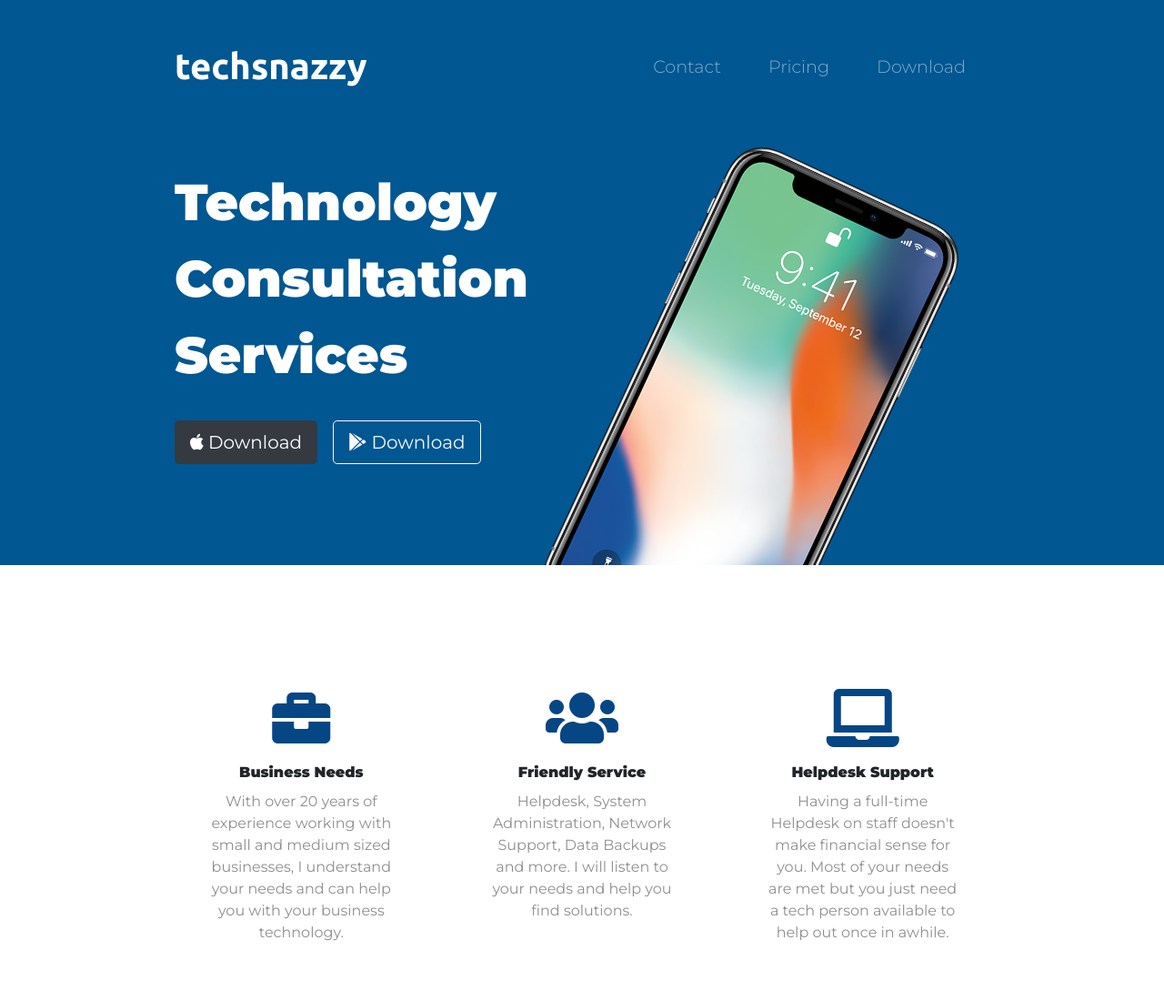
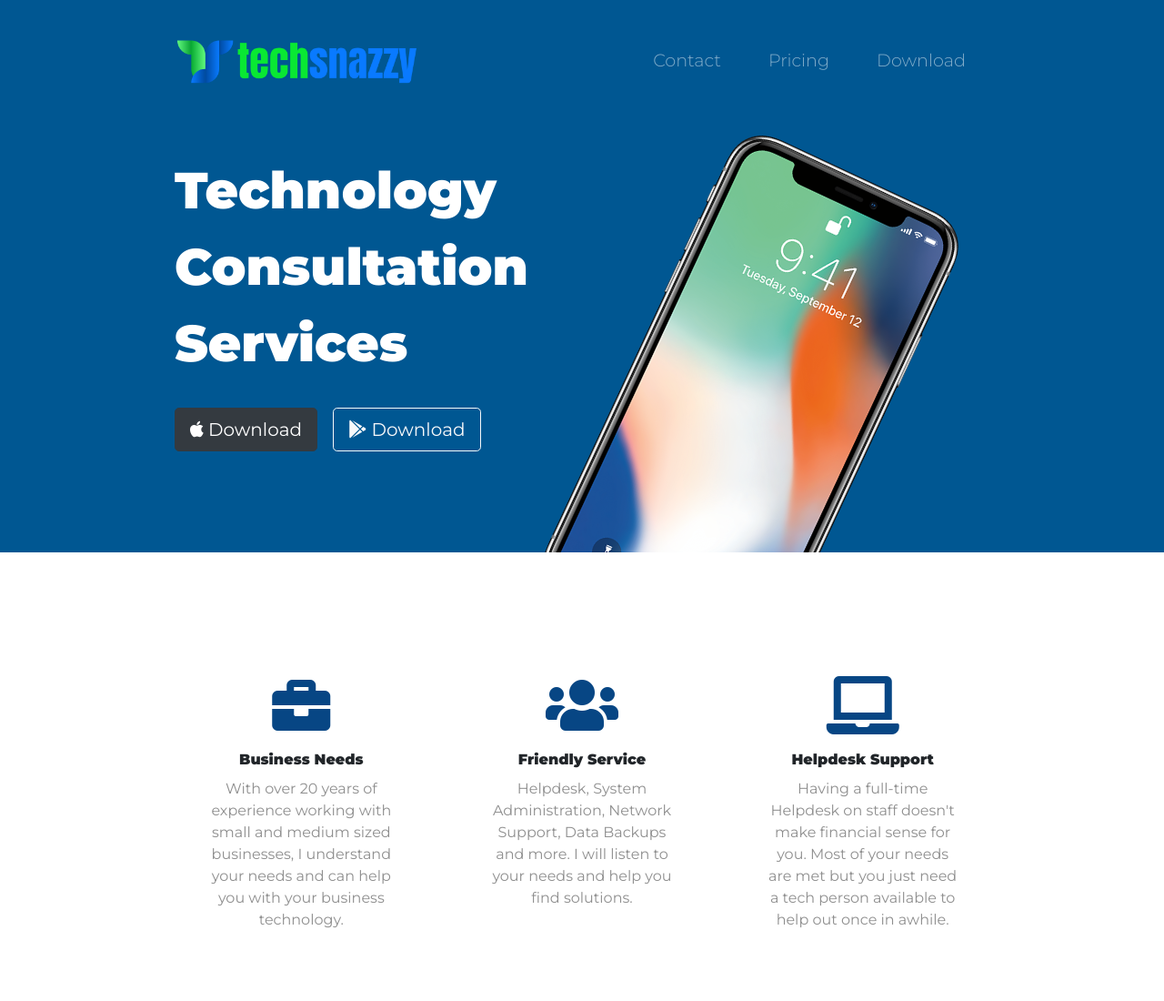
Before and after one commit to TechSnazzy/techsnazzy, a plain HTML site: page index.html in a window 1280 px wide. Shown: the top 1100 px of the page at 91% size. Drawn offline with nearby package versions, Linux system fonts and the light colour scheme.

Commit message:
Replaced anchor tag with image of logo in navbar

```diff
--- a/css/styles.css
+++ b/css/styles.css
@@ -61,6 +61,10 @@ p {
   font-family: 'Montserrat', sans-serif;
   font-size: 1.2rem;
   font-weight: 300;
+}
+
+.ts-logo {
+  width: 30%;
 }
 
 /* Download Buttons */
--- a/index.html
+++ b/index.html
@@ -34,7 +34,12 @@
         <!-- Nav Bar -->
 
         <nav class="navbar navbar-expand-lg navbar-dark">
-          <a class="navbar-brand" href="">techsnazzy</a>
+          <!-- <a class="navbar-brand" href="">techsnazzy</a> -->
+          <img
+            class="ts-logo"
+            src="img/techsnazzy-logo.png"
+            alt="TechSnazzy Logo"
+          />
 
           <button
             class="navbar-toggler"
```
